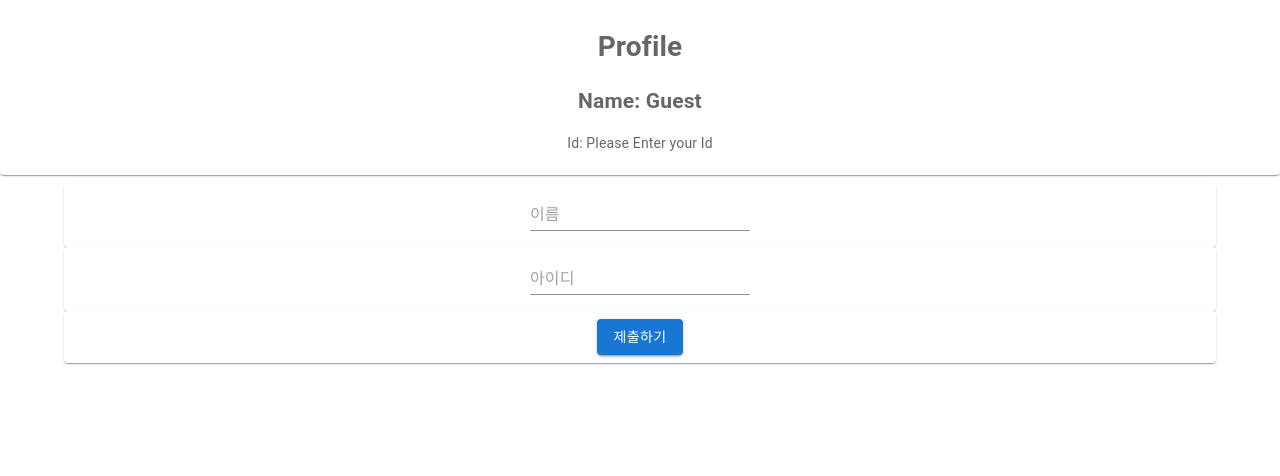
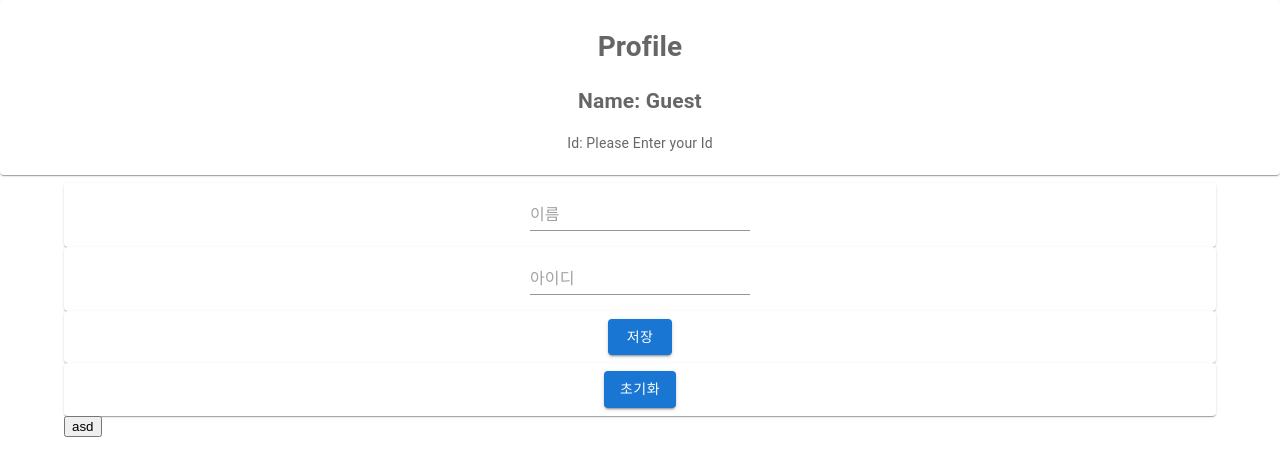
Before and after one commit to polar51/WonDH-React-Redux, a React (Create React App) app in the folder wdh-redux/: page / in a window 1280 px wide. Shown: the top 476 px of the page. Built offline with nearby package versions, Linux system fonts and the light colour scheme.

Commit message:
Need fix props for redux

```diff
--- a/wdh-redux/src/components/buttons/SubmitButton.js
+++ /dev/null
@@ -1,23 +0,0 @@
-import * as React from 'react';
-import Button from '@mui/material/Button';
-import { Box } from '@mui/material';
-import { useDispatch } from 'react-redux/es/exports';
-import { login } from '../../store/slice/config-slice';
-
-export default function BasicButtons(inputName, inputId) {
-  const dispatch = useDispatch();
-
-  // 이 버튼은 dispatch를 빼고 단순한 버튼으로서의 역할만 하는 것으로
-  return (
-    <Box>
-      <Button
-        variant="contained"
-        onClick={() => {
-          dispatch(login({ name: inputName, id: inputId }));
-        }}
-      >
-        제출하기
-      </Button>
-    </Box>
-  );
-}
--- /dev/null
+++ b/wdh-redux/src/components/buttons/basicButton.js
@@ -0,0 +1,20 @@
+import * as React from 'react';
+import Button from '@mui/material/Button';
+import { Box } from '@mui/material';
+// import { useDispatch } from 'react-redux/es/exports';
+// import { login } from '../../store/slice/config-slice';
+
+const BasicButtons = React.forwardRef((info, ref, event) => {
+  // const dispatch = useDispatch();
+
+  // 이 버튼은 dispatch를 빼고 단순한 버튼으로서의 역할만 하는 것으로
+  return (
+    <Box>
+      <Button variant="contained" ref={ref} onClick={event}>
+        {info.text}
+      </Button>
+    </Box>
+  );
+});
+
+export default BasicButtons;
--- a/wdh-redux/src/components/input/Inputs.js
+++ b/wdh-redux/src/components/input/Inputs.js
@@ -2,8 +2,7 @@ import * as React from 'react';
 import Box from '@mui/material/Box';
 import Input from '@mui/material/Input';
 
-const Inputs = text => {
-  const defaultValue = text;
+const Inputs = React.forwardRef((defaultValue, ref) => {
   return (
     <Box
       component="form"
@@ -12,10 +11,11 @@ const Inputs = text => {
       }}
       noValidate
       autoComplete="off"
+      ref={ref}
     >
       <Input placeholder={defaultValue.text} />
     </Box>
   );
-};
+});
 
 export default Inputs;
--- a/wdh-redux/src/domain/Index.js
+++ b/wdh-redux/src/domain/Index.js
@@ -1,8 +1,8 @@
-import React from 'react';
+import React, { useState } from 'react';
 import { styled } from '@mui/material/styles';
 import Paper from '@mui/material/Paper';
 import { Container, Grid } from '@mui/material';
-import SubmitButton from '../components/buttons/SubmitButton';
+import BasicButtons from '../components/buttons/basicButton';
 import Inputs from '../components/input/Inputs';
 
 const Item = styled(Paper)(({ theme }) => ({
@@ -14,6 +14,14 @@ const Item = styled(Paper)(({ theme }) => ({
 }));
 
 const Index = () => {
+  const inputRef = React.createRef();
+
+  const [userInfo, setUserInfo] = useState({});
+
+  const handleInput = () => {
+    debugger;
+    const t = inputRef.current;
+  };
   // Input의 value 값 submit으로 넘겨주기
   // redux action도 여기서 일어나야할듯
   return (
@@ -22,19 +30,27 @@ const Index = () => {
         <Grid container>
           <Grid item xs={12}>
             <Item>
-              <Inputs text="이름" />
+              <Inputs text="이름" ref={inputRef} />
             </Item>
             <Grid item xs={12}>
               <Item>
-                <Inputs text="아이디" />
+                <Inputs text="아이디" ref={inputRef} />
               </Item>
             </Grid>
             <Grid item>
               <Item>
-                <SubmitButton />
+                <BasicButtons text="저장" />
+              </Item>
+            </Grid>
+            <Grid item>
+              <Item>
+                <BasicButtons text="초기화" />
               </Item>
             </Grid>
           </Grid>
+          <button type="button" onClick={handleInput}>
+            asd
+          </button>
         </Grid>
       </Container>
     </div>
```
